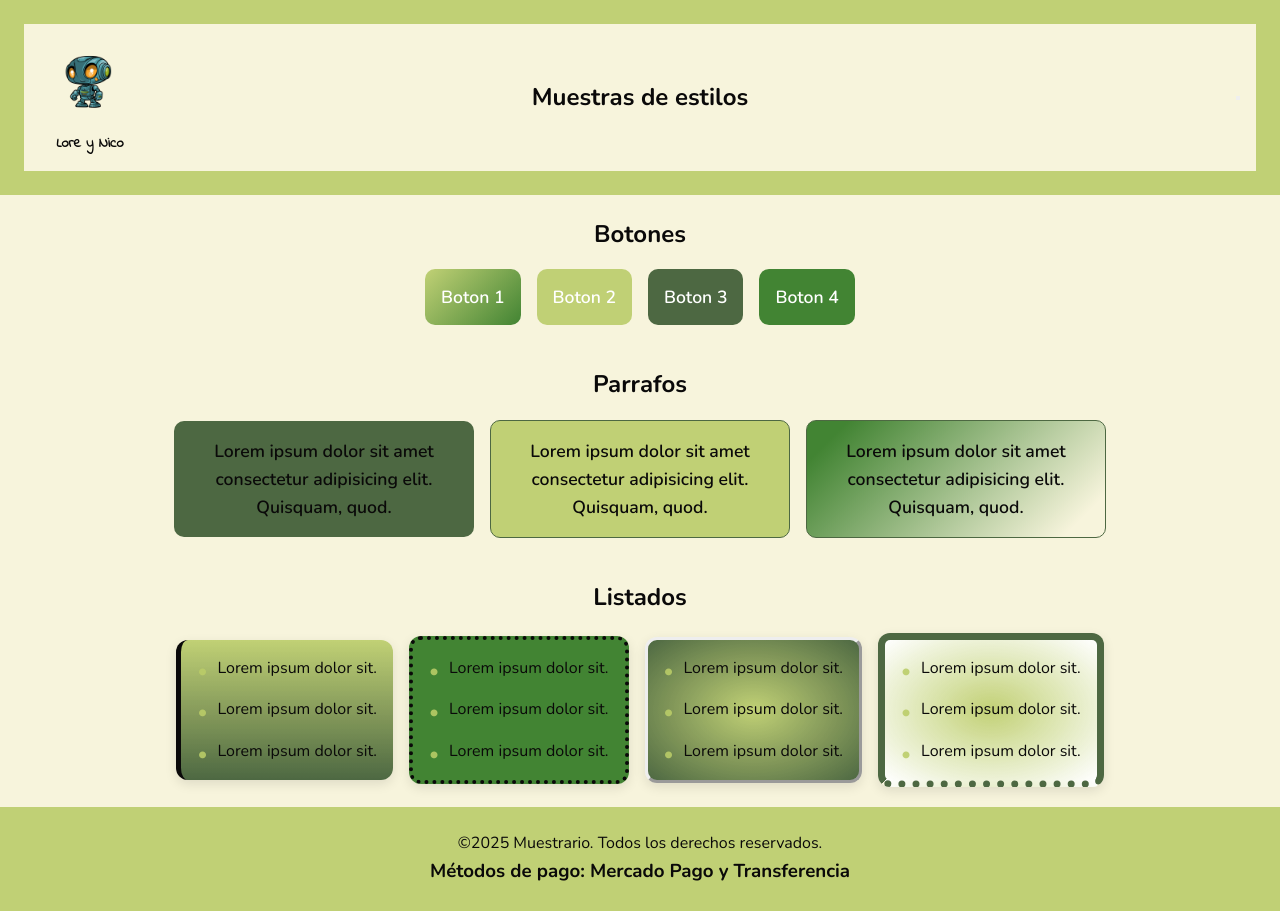
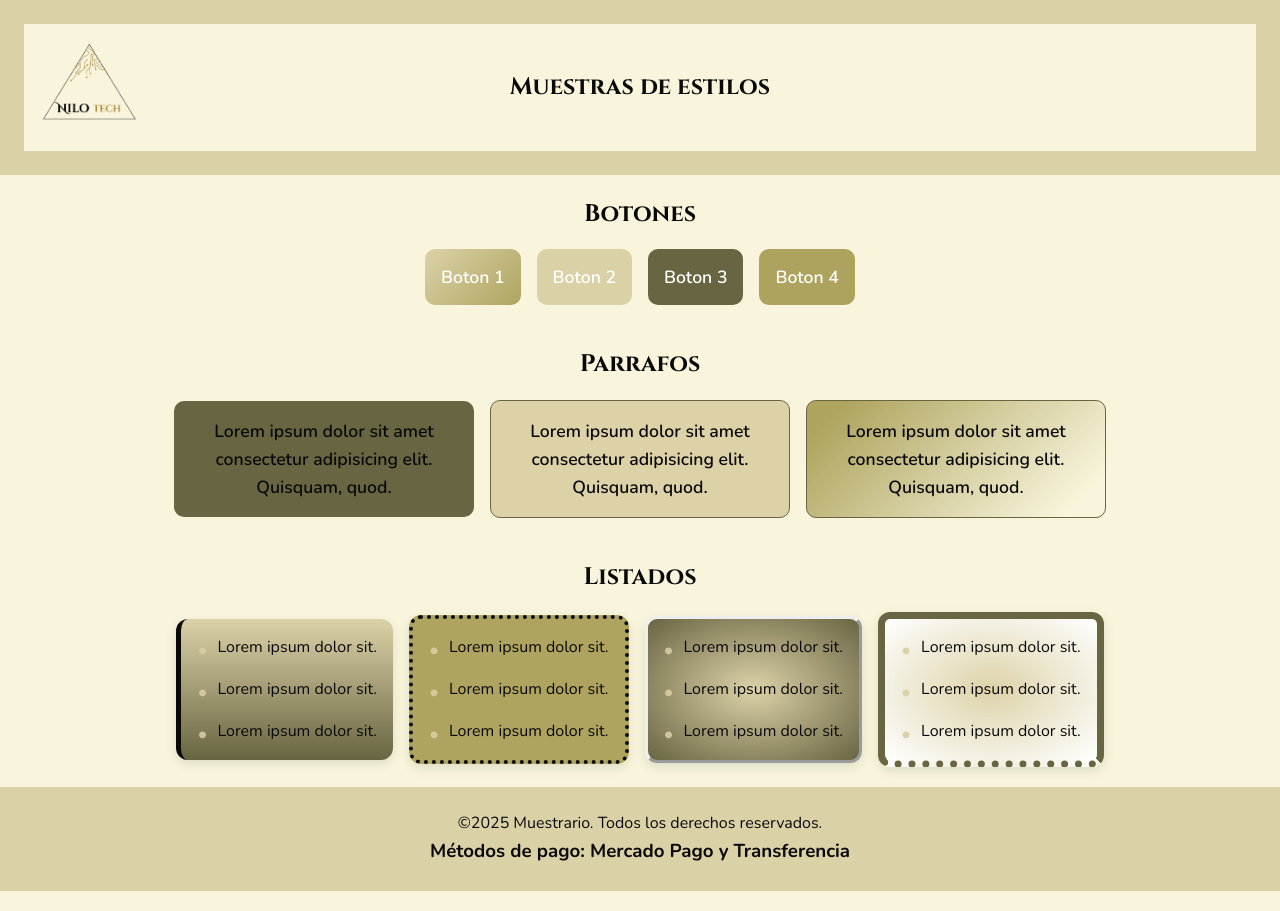
Before and after one commit to lorbeafus/muestras, a website: page index.html in a window 1280 px wide. Drawn offline with nearby package versions, Linux system fonts and the light colour scheme.

Commit message:
cambio de logo y estilos acordes

```diff
--- a/frontend/scss/_header.scss
+++ b/frontend/scss/_header.scss
@@ -17,21 +17,13 @@
         img {
             width: 100px;
         }
-
-        .logo-text {
-            font-size: 0.9rem;
-            font-weight: bold;
-            color: $color-text;
-            margin-top: 5px;
-            font-family: 'Indie Flower', cursive;
-        }
     }
 
     h2 {
         position: absolute;
         left: 50%;
         transform: translateX(-50%);
-        font-family: $font-primary; // Asegurar tipografía
+        font-family: $font-secondary; // Asegurar tipografía
         color: $color-text;
         margin: 0;
         white-space: nowrap; // Evitar saltos de línea indeseados
--- a/frontend/scss/bases/_generales.scss
+++ b/frontend/scss/bases/_generales.scss
@@ -19,6 +19,10 @@ body {
     font-family: $font-primary;
     color: $color-text;
     line-height: 1.6;
+}
+
+h2 {
+    font-family: $font-secondary;
 }
 
 header {
--- a/frontend/scss/bases/_variables.scss
+++ b/frontend/scss/bases/_variables.scss
@@ -2,15 +2,16 @@
 
 //Colores
 $color-text: #0a0909;
-$color-primary: #bacc68e2;
-$color-secondary: #428433;
-$color-tertiary: #4d6842;
-$color-background: #f7f4dc;
+$color-primary: #d8cda1e2;
+$color-secondary: #a79c53e8;
+$color-tertiary: #686542;
+$color-background: #f8f5dc;
 $color-azul: #1c97da;
 
 
 //Tipos de fuente
 $font-primary: 'Nunito', sans-serif;
+$font-secondary: 'Cinzel', serif;
 
 //Tamaños de fuente
 $font-size-base: 16px;
--- a/index.html
+++ b/index.html
@@ -12,6 +12,8 @@
     <link
         href="https://fonts.googleapis.com/css2?family=Cabin:ital,wght@0,400..700;1,400..700&family=Cinzel:wght@400..900&family=Indie+Flower&family=Nunito:ital,wght@0,200..1000;1,200..1000&family=Rubik:ital,wght@0,300..900;1,300..900&display=swap"
         rel="stylesheet">
+    <!--Enlace Google Fonts - Cinzel-->
+    <link rel="stylesheet" href="https://fonts.googleapis.com/css2?family=Cinzel:wght@400..900&display=swap">
     <!--enlace CSS-->
     <link rel="stylesheet" href="./frontend/assets/css/style.css">
 
@@ -26,19 +28,11 @@
                 <!-- H1 para SEO y accesibilidad (visualmente oculto) -->
                 <h1 class="sr-only">muestrario</h1>
                 <a href="./index.html">
-                    <img src="./frontend/assets/img/Logo.png" alt="Logo">
+                    <img src="./frontend/assets/img/Logo.webp" alt="Logo">
                 </a>
-                <p class="logo-text">Lore y Nico</p>
+
             </div>
             <h2>Muestras de estilos</h2>
-
-            <!-- Botón hamburguesa para móvil -->
-            <button class="hamburger" id="hamburger" aria-label="Menú">
-                <span class="hamburger__line"></span>
-                <span class="hamburger__line"></span>
-                <span class="hamburger__line"></span>
-            </button>
-
         </nav>
     </header>
     <main>
```
Also changed, not shown: frontend/assets/css/style.css, frontend/assets/img/Logo.png (deleted), frontend/assets/img/Logo.webp (added), 1 other file.
